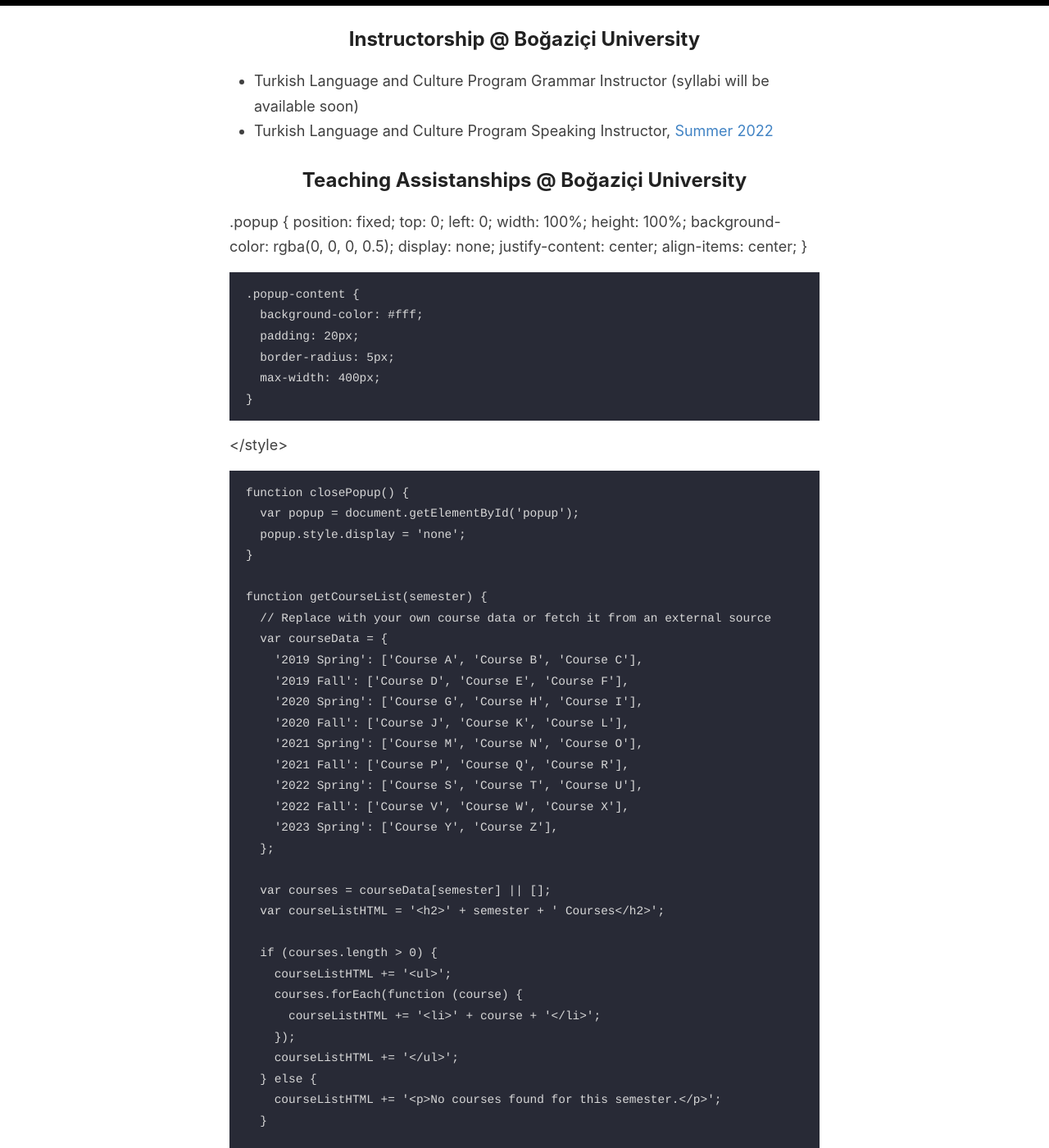
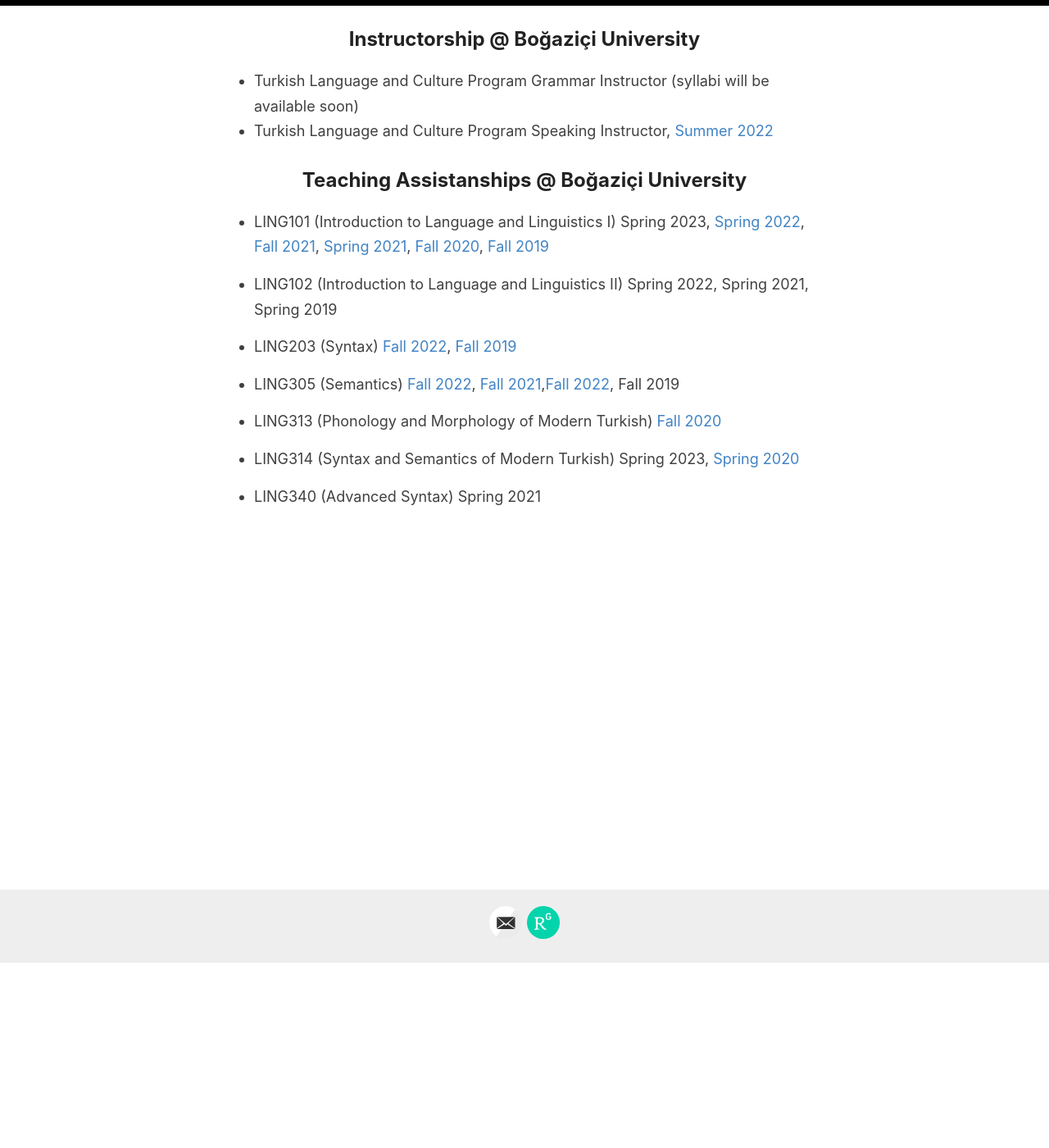
Before and after one commit to furkandikmen/furkandikmen.github.io, a Jekyll site: the page built from _pages/teaching.md, in a window 1280 px wide and 1400 px high, scrolled down 226 px. Shown: the whole window at 82% size. Built offline with Jekyll 4.4.1, drawn with Linux system fonts in a browser that asks for light colours; some of the changed text lies outside the part shown.

Commit message:
Update teaching.md

```diff
--- a/_pages/teaching.md
+++ b/_pages/teaching.md
@@ -10,83 +10,6 @@
 - Turkish Language and Culture Program Speaking Instructor, [Summer 2022](https://furkandikmen.com/assets/syllabus/S20_Speaking_Summer_2022 İzlence.pdf)
 
 ## Teaching Assistanships @ Boğaziçi University
-
-.popup {
-      position: fixed;
-      top: 0;
-      left: 0;
-      width: 100%;
-      height: 100%;
-      background-color: rgba(0, 0, 0, 0.5);
-      display: none;
-      justify-content: center;
-      align-items: center;
-    }
-
-    .popup-content {
-      background-color: #fff;
-      padding: 20px;
-      border-radius: 5px;
-      max-width: 400px;
-    }
-  </style>
-  <script>
-    function showPopup(semester) {
-      var popup = document.getElementById('popup');
-      var popupContent = document.getElementById('popup-content');
-      popupContent.innerHTML = getCourseList(semester);
-      popup.style.display = 'flex';
-    }
-
-    function closePopup() {
-      var popup = document.getElementById('popup');
-      popup.style.display = 'none';
-    }
-
-    function getCourseList(semester) {
-      // Replace with your own course data or fetch it from an external source
-      var courseData = {
-        '2019 Spring': ['Course A', 'Course B', 'Course C'],
-        '2019 Fall': ['Course D', 'Course E', 'Course F'],
-        '2020 Spring': ['Course G', 'Course H', 'Course I'],
-        '2020 Fall': ['Course J', 'Course K', 'Course L'],
-        '2021 Spring': ['Course M', 'Course N', 'Course O'],
-        '2021 Fall': ['Course P', 'Course Q', 'Course R'],
-        '2022 Spring': ['Course S', 'Course T', 'Course U'],
-        '2022 Fall': ['Course V', 'Course W', 'Course X'],
-        '2023 Spring': ['Course Y', 'Course Z'],
-      };
-
-      var courses = courseData[semester] || [];
-      var courseListHTML = '<h2>' + semester + ' Courses</h2>';
-
-      if (courses.length > 0) {
-        courseListHTML += '<ul>';
-        courses.forEach(function (course) {
-          courseListHTML += '<li>' + course + '</li>';
-        });
-        courseListHTML += '</ul>';
-      } else {
-        courseListHTML += '<p>No courses found for this semester.</p>';
-      }
-
-      return courseListHTML;
-    }
-  </script>
-</head>
-<body>
-  <h1>Course List</h1>
-
-  <ul>
-    <li><a href="#" onclick="showPopup('2019 Spring')">2019 Spring</a></li>
-    <li><a href="#" onclick="showPopup('2019 Fall')">2019 Fall</a></li>
-    <li><a href="#" onclick="showPopup('2020 Spring')">2020 Spring</a></li>
-    <li><a href="#" onclick="showPopup('2020 Fall')">2020 Fall</a></li>
-    <li><a href="#" onclick="showPopup('2021 Spring')">2021 Spring</a></li>
-    <li><a href="#" onclick="showPopup('2021 Fall')">2021 Fall</a></li>
-    <li><a href="#" onclick="showPopup('2022 Spring')">2022 Spring</a></li>
-    <li><a href="#" onclick="showPopup('2022 Fall')">2022 Fall</a></li>
-    <
 
 
 - LING101 (Introduction to Language and Linguistics I) Spring 2023, [Spring 2022](https://furkandikmen.com/assets/syllabus/LING101_Spring 2022.pdf), [Fall 2021](https://furkandikmen.com/assets/syllabus/LING101_Fall2021.pdf), [Spring 2021](https://furkandikmen.com/assets/syllabus/LING 101_Spring2021.pdf), [Fall 2020](https://furkandikmen.com/assets/syllabus/LING101 _Fall2020.pdf), [Fall 2019](https://furkandikmen.com/assets/syllabus/LING101_Fall2019.pdf)
```
